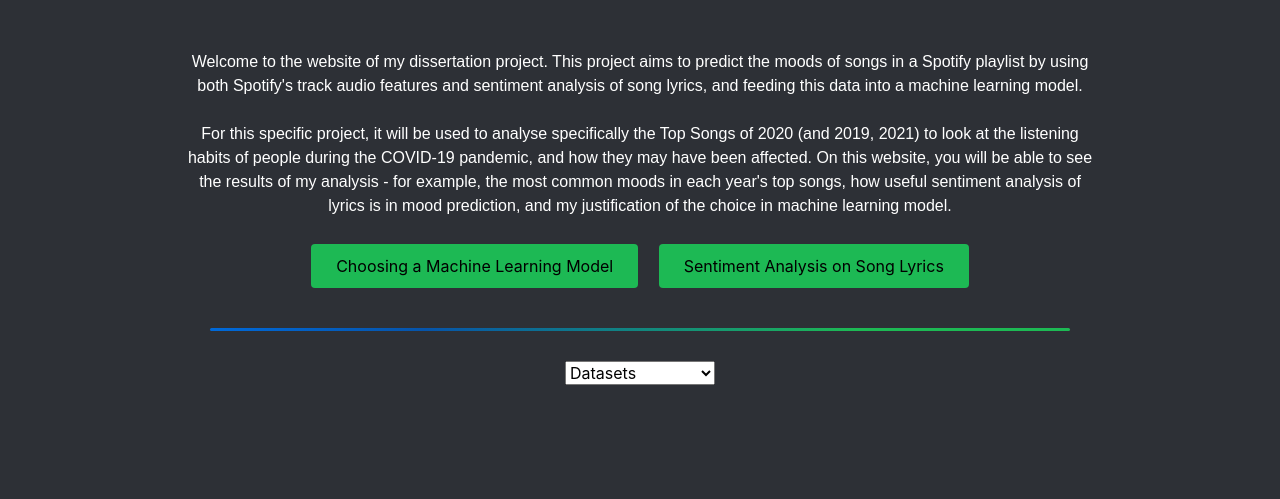
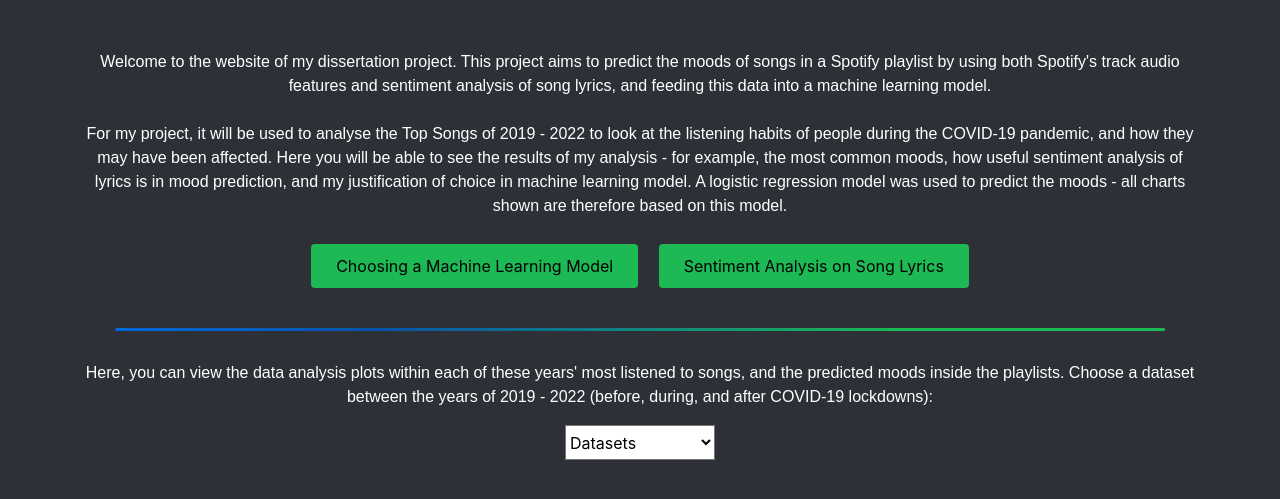
Before and after one commit to ACheung02/Spotify_Sentiment_Analysis, a Flask app: page / in a window 1280 px wide. Shown: the part 100-599 px from the top of the page. Run offline with Flask 3, Linux system fonts and the light colour scheme.

Commit message:
Added caption for logistic regression in mood count plots, some css styling with website main page

```diff
--- a/static/style.css
+++ b/static/style.css
@@ -40,17 +40,16 @@
     color: #ffffff;
 }
 
-.intro {
+#intro {
     text-align: center;
     font-family: Arial, Helvetica, sans-serif;
 }
 
-.col-10 {
+.col-12 {
     display: flex;
     justify-content: center;
     flex-wrap: wrap;
 }
-
 
 .btn-primary {
     background-color: #1db954;
@@ -77,6 +76,11 @@
   );
 }
 
+#dataset-desc {
+    text-align: center;
+    font-family: Arial, Helvetica, sans-serif;
+}
+
 .menu-container {
     display: flex;
     flex-direction: column;
@@ -85,4 +89,11 @@
 
 #dataset-options {
     width: 150px;
+    height: 35px;
+    font-size: 16px;
+    background-color: #ffffff
 }
+
+/* .spotify-embed {
+    width: 100%;
+} */
--- a/templates/base.html
+++ b/templates/base.html
@@ -19,7 +19,7 @@
               <div class="col">
                 <!-- empty column for spacing -->
               </div>
-              <div class="col-10">
+              <div class="col-12">
                 {% block content %}
                 {% endblock %}
               </div>
--- a/templates/index.html
+++ b/templates/index.html
@@ -1,9 +1,9 @@
 {% extends 'base.html' %}
 {% block title %} Spotify Sentiment Analysis {% endblock %}
 {% block content %}
-<p class="intro">Welcome to the website of my dissertation project. This project aims to predict the moods of songs in a Spotify playlist by using both Spotify's track audio features and sentiment analysis of song lyrics, and feeding this data into a machine learning model.
+<p id="intro">Welcome to the website of my dissertation project. This project aims to predict the moods of songs in a Spotify playlist by using both Spotify's track audio features and sentiment analysis of song lyrics, and feeding this data into a machine learning model.
     <br><br>
-    For this specific project, it will be used to analyse specifically the Top Songs of 2020 (and 2019, 2021) to look at the listening habits of people during the COVID-19 pandemic, and how they may have been affected. On this website, you will be able to see the results of my analysis - for example, the most common moods in each year's top songs, how useful sentiment analysis of lyrics is in mood prediction, and my justification of the choice in machine learning model.
+    For my project, it will be used to analyse the Top Songs of 2019 - 2022 to look at the listening habits of people during the COVID-19 pandemic, and how they may have been affected. Here you will be able to see the results of my analysis - for example, the most common moods, how useful sentiment analysis of lyrics is in mood prediction, and my justification of choice in machine learning model. A logistic regression model was used to predict the moods - all charts shown are therefore based on this model.
 </p>
 
 <div class="button-container">
@@ -13,43 +13,55 @@
 
 <hr class="gradient">
 
+<p id="dataset-desc">Here, you can view the data analysis plots within each of these years' most listened to songs, and the predicted moods inside the playlists. Choose a dataset between the years of 2019 - 2022 (before, during, and after COVID-19 lockdowns):</p>
+
 <div class="menu-container">
     <select name="dropdown" id="dataset-options">
         <option>Datasets</option>
         <option value="1">Top Hits of 2019</option>
         <option value="2">Top Hits of 2020</option>
         <option value="3">Top Hits of 2021</option>
+        <option value="4">Top Hits of 2022</option>
     </select>
 
     <div id="options">
-        <div class="option-1" hidden>
-            <p>2019 hits content ttttttttttttttttttttttttttttt</p>
+        <div id="option-1" hidden>
+        <div class="spotify-embed">
+            <iframe style="border-radius:12px" src="https://open.spotify.com/embed/playlist/37i9dQZF1DWVRSukIED0e9?utm_source=generator" width="100%" height="152" frameBorder="0" allowfullscreen="" allow="autoplay; clipboard-write; encrypted-media; fullscreen; picture-in-picture" loading="lazy"></iframe>
         </div>
-        <div class="option-2" hidden>
+            <p>2019 hits content tttttttttttttttttttttttttttttttttttttttttttttttttttttttt</p>
+        </div>
+        <div id="option-2" hidden>
             <p>2020 hits content ttttttttttttttttt</p>
         </div>
-        <div class="option-3" hidden>
+        <div id="option-3" hidden>
             <p>2021 hits content ttttttttttttttttttttttt</p>
+        </div>
+        <div id="option-4" hidden>
+            <p>2022 hits content tttttttttt</p>
         </div>
     </div>
 </div>
 
-
 <script>
 document.getElementById("dataset-options").addEventListener("change", function() {
-    document.querySelector(".option-1").hidden = true;
-    document.querySelector(".option-2").hidden = true;
-    document.querySelector(".option-3").hidden = true;
+    document.querySelector("#option-1").hidden = true;
+    document.querySelector("#option-2").hidden = true;
+    document.querySelector("#option-3").hidden = true;
+    document.querySelector("#option-4").hidden = true;
 
     var selected = this.value;
     if (selected === "1") {
-        document.querySelector(".option-1").hidden = false;
+        document.querySelector("#option-1").hidden = false;
     }
-    else if (selected === '2') {
-        document.querySelector(".option-2").hidden = false;
+    else if (selected === "2") {
+        document.querySelector("#option-2").hidden = false;
     }
-    else if (selected === '3') {
-        document.querySelector(".option-3").hidden = false;
+    else if (selected === "3") {
+        document.querySelector("#option-3").hidden = false;
+    }
+    else if (selected === "4") {
+        document.querySelector("#option-4").hidden = false;
     }
 }
 );
```
Also changed, not shown: DataVis/Mood_Count_2019.png, DataVis/Mood_Count_2020.png, DataVis/Mood_Count_2021.png, DataVis/Mood_Count_2022.png, 1 other file.
